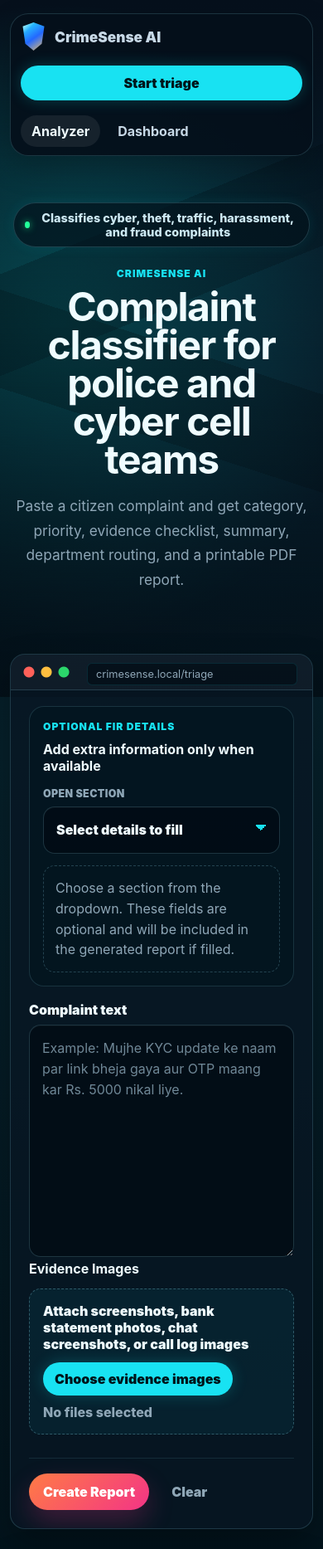
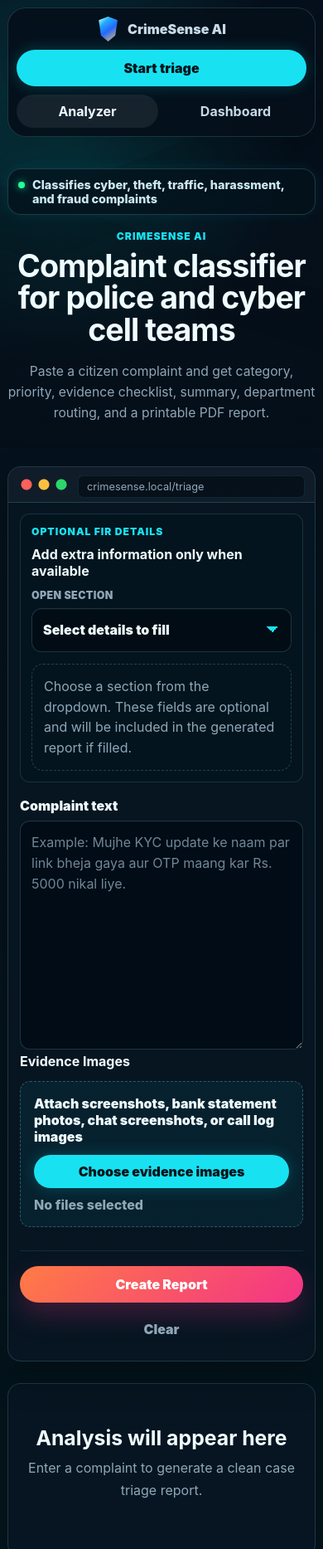
Before and after one commit to akshattiwarii/CrimeSense-AI, a plain HTML site: page index.html in a window 390 px wide. Shown: the top 1867 px of the page at 83% size. Drawn offline with Linux system fonts and the light colour scheme.

Commit message:
Improve mobile UI

```diff
--- a/index.html
+++ b/index.html
@@ -4,7 +4,7 @@
     <meta charset="UTF-8" />
     <meta name="viewport" content="width=device-width, initial-scale=1.0" />
     <title>CrimeSense AI Complaint Classifier</title>
-    <link rel="stylesheet" href="styles.css?v=crime-ui-14" />
+    <link rel="stylesheet" href="styles.css?v=crime-ui-16" />
   </head>
   <body>
     <nav class="top-nav no-print">
@@ -247,7 +247,7 @@
       </section>
     </main>
 
-    <script src="config.js?v=crime-ui-14"></script>
-    <script src="script.js?v=crime-ui-14"></script>
+    <script src="config.js?v=crime-ui-16"></script>
+    <script src="script.js?v=crime-ui-16"></script>
   </body>
 </html>
--- a/styles.css
+++ b/styles.css
@@ -879,6 +879,171 @@
 }
 
 @media (max-width: 560px) {
+  body {
+    background:
+      radial-gradient(circle at 18% 8%, rgba(8, 210, 208, 0.2), transparent 18rem),
+      linear-gradient(180deg, #06101c 0%, #04151d 100%);
+  }
+
+  body::before {
+    height: 420px;
+    opacity: 0.45;
+  }
+
+  input,
+  textarea,
+  select,
+  button {
+    font-size: 16px;
+  }
+
+  .top-nav {
+    width: calc(100% - 18px);
+    margin-top: 9px;
+    padding: 10px;
+    gap: 10px;
+  }
+
+  .brand-link {
+    justify-content: center;
+    font-size: 1rem;
+  }
+
+  .brand-mark {
+    width: 27px;
+    height: 30px;
+  }
+
+  .nav-links {
+    width: 100%;
+    justify-content: center;
+  }
+
+  .nav-links a {
+    flex: 1;
+    min-width: 116px;
+    padding: 10px;
+    text-align: center;
+  }
+
+  .nav-cta {
+    width: 100%;
+    justify-content: center;
+    padding: 12px 14px;
+  }
+
+  .app-shell,
+  .dashboard-shell,
+  .top-nav {
+    width: calc(100% - 18px);
+  }
+
+  .app-shell {
+    padding: 34px 0 22px;
+  }
+
+  .dashboard-shell {
+    margin: 18px auto 26px;
+    padding: 14px;
+    border-radius: 16px;
+  }
+
+  .intro {
+    padding: 4px 0 12px;
+  }
+
+  .hero-pill {
+    width: 100%;
+    align-items: flex-start;
+    justify-content: center;
+    margin-bottom: 18px;
+    border-radius: 16px;
+    padding: 10px 12px;
+    text-align: left;
+  }
+
+  .status-dot {
+    flex: 0 0 auto;
+    margin-top: 5px;
+  }
+
+  h1 {
+    font-size: 2.35rem;
+    line-height: 1.02;
+    letter-spacing: -0.025em;
+  }
+
+  .dashboard-header h1 {
+    font-size: 2rem;
+  }
+
+  .intro p:not(.eyebrow) {
+    font-size: 0.98rem;
+    line-height: 1.6;
+  }
+
+  .complaint-panel {
+    margin-top: 24px;
+    padding: 56px 14px 16px;
+    border-radius: 16px;
+  }
+
+  .complaint-panel::after {
+    left: 84px;
+    right: 12px;
+    overflow: hidden;
+    text-overflow: ellipsis;
+    white-space: nowrap;
+  }
+
+  .fir-builder,
+  .file-drop,
+  .metric-grid div,
+  .dashboard-metrics div,
+  .dashboard-panel,
+  .summary-box,
+  .detail-list div {
+    border-radius: 12px;
+  }
+
+  .fir-builder {
+    padding: 13px;
+  }
+
+  .fir-builder-header {
+    gap: 12px;
+  }
+
+  input,
+  textarea,
+  select {
+    border-radius: 12px;
+    padding: 13px;
+  }
+
+  textarea {
+    min-height: 178px;
+  }
+
+  .fir-section-panel textarea {
+    min-height: 82px;
+  }
+
+  .file-upload-row,
+  .actions {
+    display: grid;
+    grid-template-columns: 1fr;
+  }
+
+  .file-upload-button,
+  .actions button {
+    width: 100%;
+  }
+
+  .file-upload-status {
+    overflow-wrap: anywhere;
+  }
+
   .metric-grid {
     grid-template-columns: 1fr;
   }
@@ -891,6 +1056,59 @@
   .report-header button,
   .dashboard-header button {
     margin-top: 12px;
+    width: 100%;
+  }
+
+  .report,
+  .empty-state {
+    padding: 16px;
+    border-radius: 16px;
+  }
+
+  .empty-state {
+    min-height: 210px;
+  }
+
+  .metric-grid,
+  .dashboard-metrics {
+    gap: 10px;
+  }
+
+  .dashboard-metrics strong {
+    font-size: 1.08rem;
+  }
+
+  .dashboard-panel canvas {
+    min-height: 220px;
+  }
+
+  .table-wrap {
+    margin: 0 -4px;
+    padding-bottom: 4px;
+  }
+
+  table {
+    min-width: 620px;
+    font-size: 0.9rem;
+  }
+
+  th,
+  td {
+    padding: 9px 7px;
+  }
+
+  .section-row {
+    gap: 12px;
+  }
+
+  .attachment-preview,
+  .report-attachments {
+    grid-template-columns: repeat(auto-fill, minmax(120px, 1fr));
+  }
+
+  .check-list,
+  .steps-list {
+    padding-left: 18px;
   }
 }
 
```
Also changed, not shown: complaint.html (+3 -3 lines), dashboard.html (+3 -3 lines), dashboard.js (+5 -4 lines).
